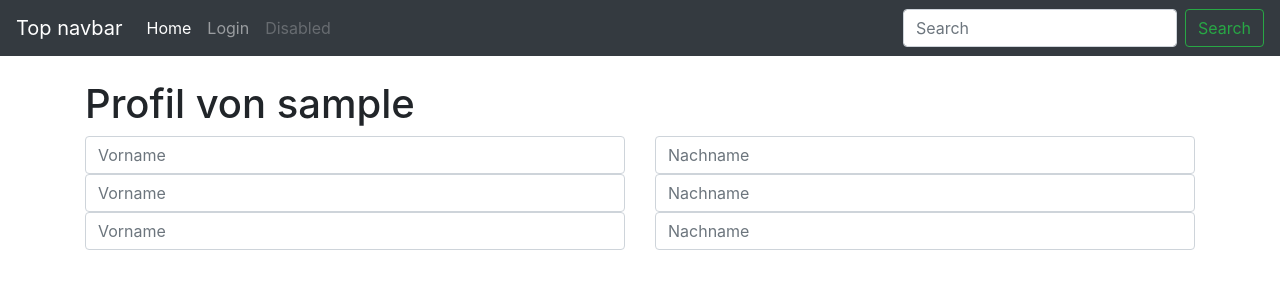
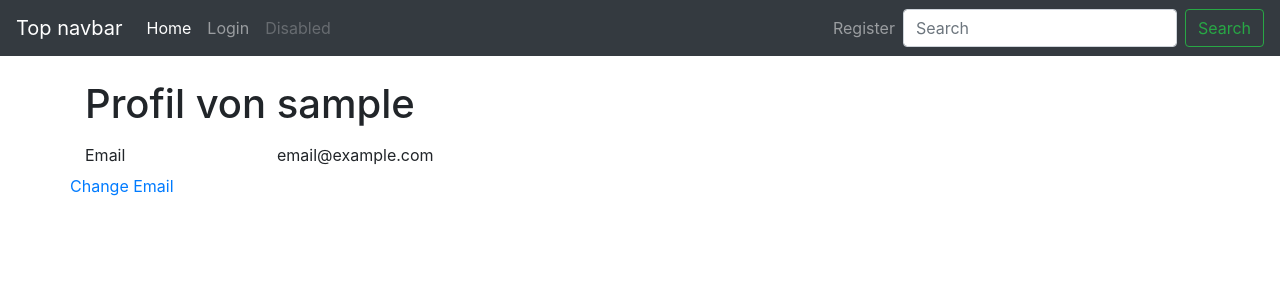
Before and after one commit to codingHahn/FlaskStudentApp, a Flask app: a page that uses app/templates/editprofile.html in a window 1280 px wide. Shown: the top 300 px of the page. Run offline with Flask 2, Linux system fonts and the light colour scheme; some libraries are stand-ins or nearby versions.

Commit message:
- new directory 'registration' - Change Email site

```diff
--- a/app/templates/editprofile.html
+++ b/app/templates/editprofile.html
@@ -3,29 +3,12 @@
 <div class="container">
     <h1>Profil von {{username}}</h1>
     <form>
-        <div class="row">
-            <div class="col">
-                <input type="text" class="form-control" placeholder="Vorname">
+        <div class="form-group row">
+            <label for="staticEmail" class="col-sm-2 col-form-label">Email</label>
+            <div class="col-sm-10">
+                <input type="text" readonly class="form-control-plaintext" id="staticEmail" value="email@example.com">
             </div>
-            <div class="col">
-                <input type="text" class="form-control" placeholder="Nachname">
-            </div>
-        </div>
-        <div class="row">
-            <div class="col">
-                <input type="text" class="form-control" placeholder="Vorname">
-            </div>
-            <div class="col">
-                <input type="text" class="form-control" placeholder="Nachname">
-            </div>
-        </div>
-        <div class="row">
-            <div class="col">
-                <input type="text" class="form-control" placeholder="Vorname">
-            </div>
-            <div class="col">
-                <input type="text" class="form-control" placeholder="Nachname">
-            </div>
+            <a href="/editprofile/{{username}}/change-email">Change Email</a>
         </div>
     </form>
 </div>
--- a/app/templates/includes/_navbar.html
+++ b/app/templates/includes/_navbar.html
@@ -15,6 +15,11 @@
 	<a class="nav-link disabled" href="/index">Disabled</a>
       </li>
     </ul>
+    <ul class="navbar-nav">
+        <li class="nav-item">
+	<a class="nav-link" href="/register">Register</a>
+      </li>
+    </ul>
     <form class="form-inline mt-2 mt-md-0">
       <input class="form-control mr-sm-2" type="text" placeholder="Search" aria-label="Search">
       <button class="btn btn-outline-success my-2 my-sm-0" type="submit">Search</button>
--- a/main.py
+++ b/main.py
@@ -25,10 +25,19 @@ def profile(username):
     if username == session['username']:
         return redirect(url_for('editprofile'))
     return "Userprofile of " + username
+#set directory for editing profiles
 @app.route('/editprofile/<username>/')
 def editprofile(username):
     return render_template('editprofile.html', username=username)
 
+#set directory for registration
+@app.route('/register/')
+def registration():
+    return render_template('register.html')
+#set directory for changing Email
+@app.route('/editprofile/<username>/change-email/')
+def changeEmail(username):
+    return render_template('change-email.html', username=username)
 
 if __name__ == '__main__':
     app.run(debug=True)
```
Also changed, not shown: app/templates/change-email.html (added, +7 -0 lines), app/templates/register.html (added, +35 -0 lines).
